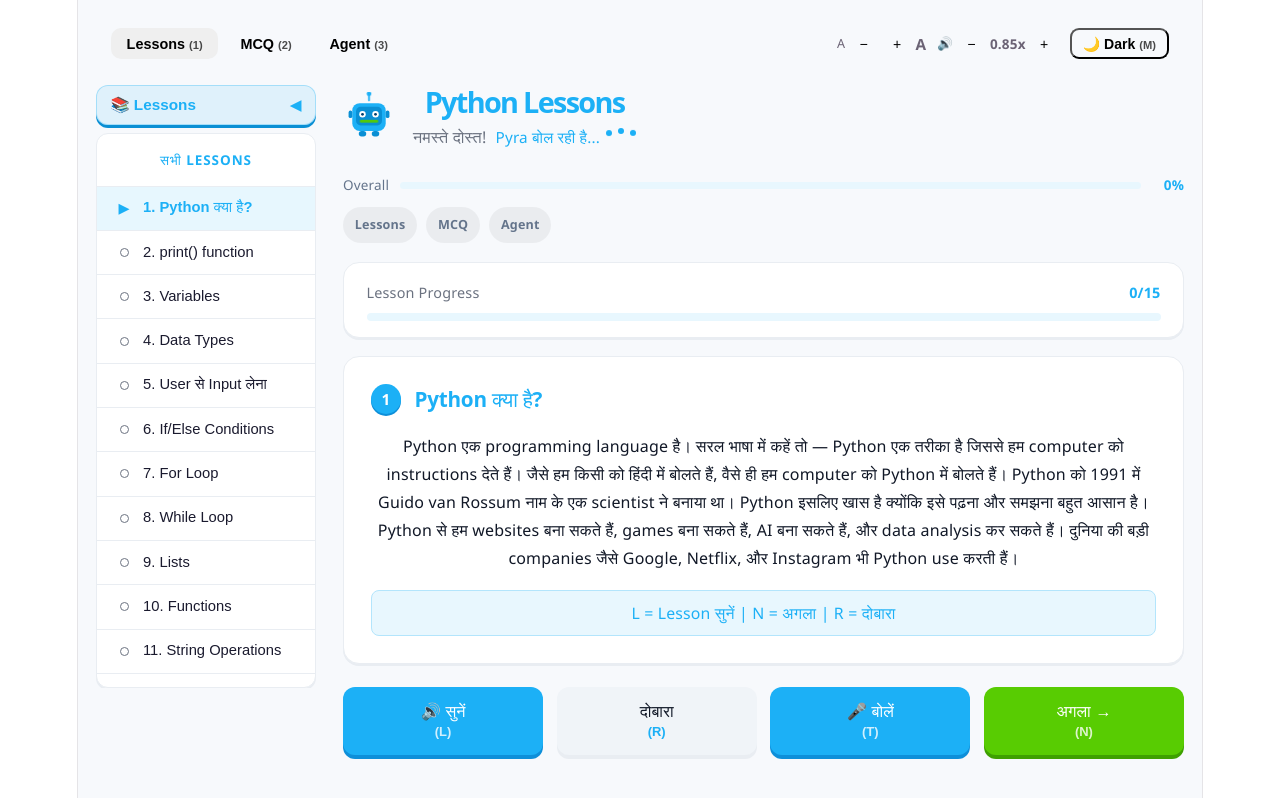
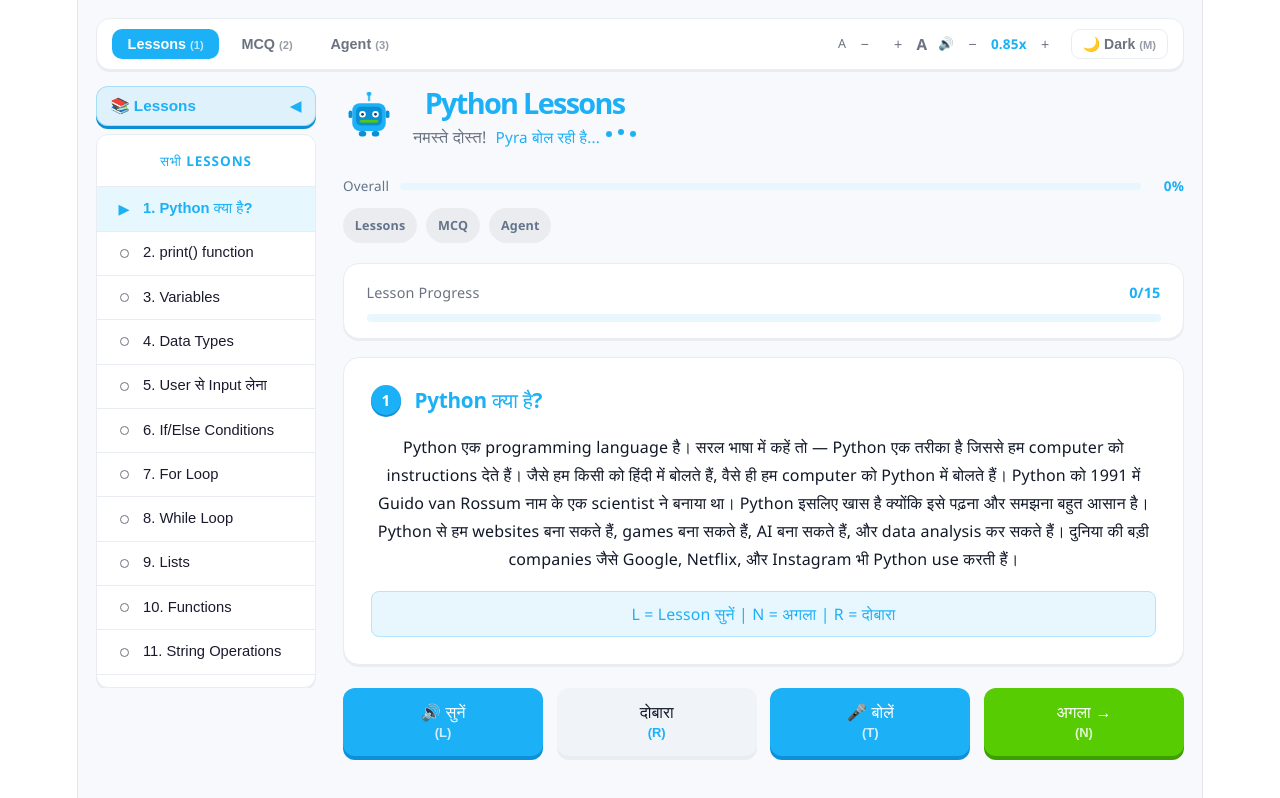
Before and after one commit to SharadaBende/Python-AI-Tutor, a React app in the folder frontend/: page /lessons in a window 1280 px wide. Shown: the top 798 px of the page. Built offline with nearby package versions, Linux system fonts and the light colour scheme; the HTML template or start-up script is replaced by a standard one.

Commit message:
updated login page

```diff
--- a/frontend/src/pages/LessonsPage.jsx
+++ b/frontend/src/pages/LessonsPage.jsx
@@ -1721,10 +1721,9 @@
   const [listening, setListening] = useState(false)
   const [speaking, setSpeaking] = useState(false)
 
-  const {
-    theme, toggleTheme,
-    bg, textColor, cardBg, cardBorder, mutedColor, codeBg, accent, accentHover,
-    accentShadow, success, successShadow, gold, goldShadow,
+  const { theme, toggleTheme, bg, textColor, cardBg, cardBorder, mutedColor, codeBg,
+  accent, accentText, accentSoft, accentHover, accentShadow,
+  success, successShadow, gold, goldShadow,
   fontSize, setFontSize, speed, setSpeed
 } = useTheme()
 
@@ -1945,6 +1944,9 @@
   speed={speed} setSpeed={setSpeed}
   language={language} instructionLang={instructionLang}
   userId={userId}
+  cardBg={cardBg} cardBorder={cardBorder} mutedColor={mutedColor}
+  accent={accent} accentText={accentText} accentSoft={accentSoft}
+  borderWidth={"1px"}
 />
 
           <div style={{ display: "grid", gridTemplateColumns: "auto 1fr", gap: "1.5rem", alignItems: "start" }}>
```
Also changed, not shown: 1 other file (tests, documents, lock files or other folders). Lines whose indentation alone changed are shown as unchanged.
